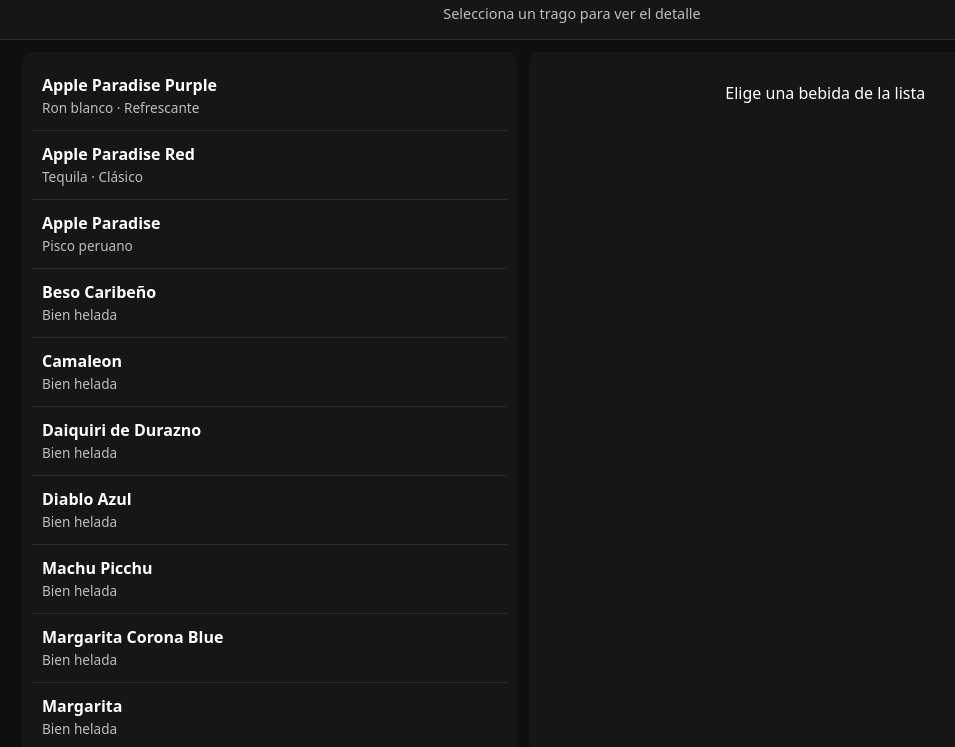
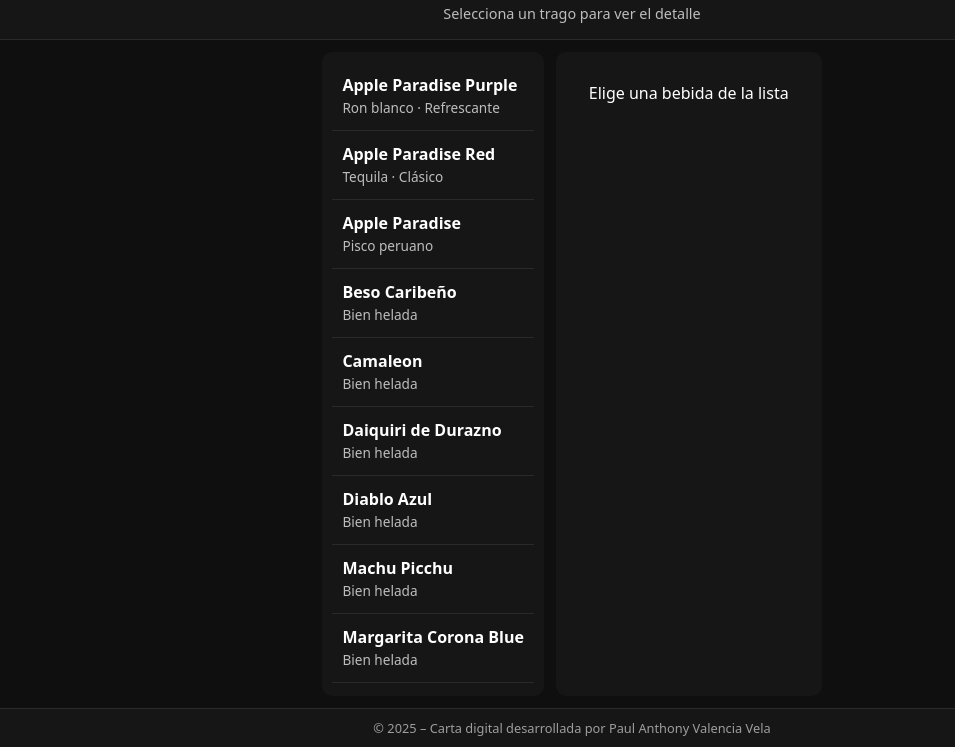
Before and after one commit to Panvave/carta-bar-karaoke, a plain HTML site: page index.html in a window 1280 px wide. Shown: the part 53-800 px from the top of the page, without its empty margins (68-1023 px from the left). Drawn offline with Linux system fonts and the light colour scheme.

Commit message:
Update index.html
actualizacion de interfaz

```diff
--- a/index.html
+++ b/index.html
@@ -6,77 +6,122 @@
   <meta name="author" content="Paul Anthony Valencia Vela" />
   <title>Carta Interactiva – Bar Karaoke</title>
   <style>
+  html, body {
+    height: 100%;
+    margin: 0;
+  }
+
   body {
-      margin: 0;
     font-family: system-ui, -apple-system, Segoe UI, Roboto, Arial, sans-serif;
     background: #0f0f0f;
     color: #ffffff;
+    display: flex;
+    flex-direction: column;
   }
+
+  /* HEADER */
   header {
     text-align: center;
     padding: 16px 12px;
     background: #161616;
     border-bottom: 1px solid #2a2a2a;
+    flex-shrink: 0;
   }
+
   header h1 {
     margin: 0;
     font-size: 1.6rem;
     letter-spacing: 0.5px;
   }
+
   header p {
     margin: 6px 0 0;
     color: #bdbdbd;
     font-size: 0.9rem;
   }
-    .container {
+
+  /* CONTENIDO CENTRAL */
+  main.container {
+    flex: 1;
     display: grid;
     grid-template-columns: 1fr;
     gap: 12px;
     padding: 12px;
+    overflow: hidden;
   }
+
   @media (min-width: 768px) {
-      .container {
+    main.container {
       grid-template-columns: 1fr 1.2fr;
       max-width: 1100px;
       margin: auto;
     }
   }
+
+  /* LISTA CON SCROLL */
   .lista {
     background: #161616;
     border-radius: 10px;
     padding: 10px;
+    overflow-y: auto;
+    max-height: 100%;
   }
+
   .item {
     padding: 12px 10px;
     border-bottom: 1px solid #2a2a2a;
     cursor: pointer;
   }
-    .item:last-child { border-bottom: none; }
-    .item:hover { background: #1f1f1f; }
-    .item strong { display: block; font-size: 1rem; }
-    .item span { color: #bdbdbd; font-size: 0.85rem; }
+
+  .item:last-child {
+    border-bottom: none;
+  }
+
+  .item:hover {
+    background: #1f1f1f;
+  }
+
+  .item strong {
+    display: block;
+    font-size: 1rem;
+  }
+
+  .item span {
+    color: #bdbdbd;
+    font-size: 0.85rem;
+  }
+
+  /* DETALLE FIJO */
   .detalle {
     background: #161616;
     border-radius: 10px;
     padding: 14px;
     text-align: center;
+    overflow: hidden;
   }
+
   .detalle img {
     width: 100%;
     height: 380px;
     object-fit: cover;
     border-radius: 10px;
   }
+
   .precio {
     font-size: 1.2rem;
     font-weight: bold;
     margin-top: 8px;
   }
+
+  /* FOOTER */
   footer {
     text-align: center;
     padding: 10px;
     font-size: 0.8rem;
     color: #9e9e9e;
+    background: #161616;
+    border-top: 1px solid #2a2a2a;
+    flex-shrink: 0;
   }
 </style>
 </head>
```
Lines whose indentation alone changed are shown as unchanged.
